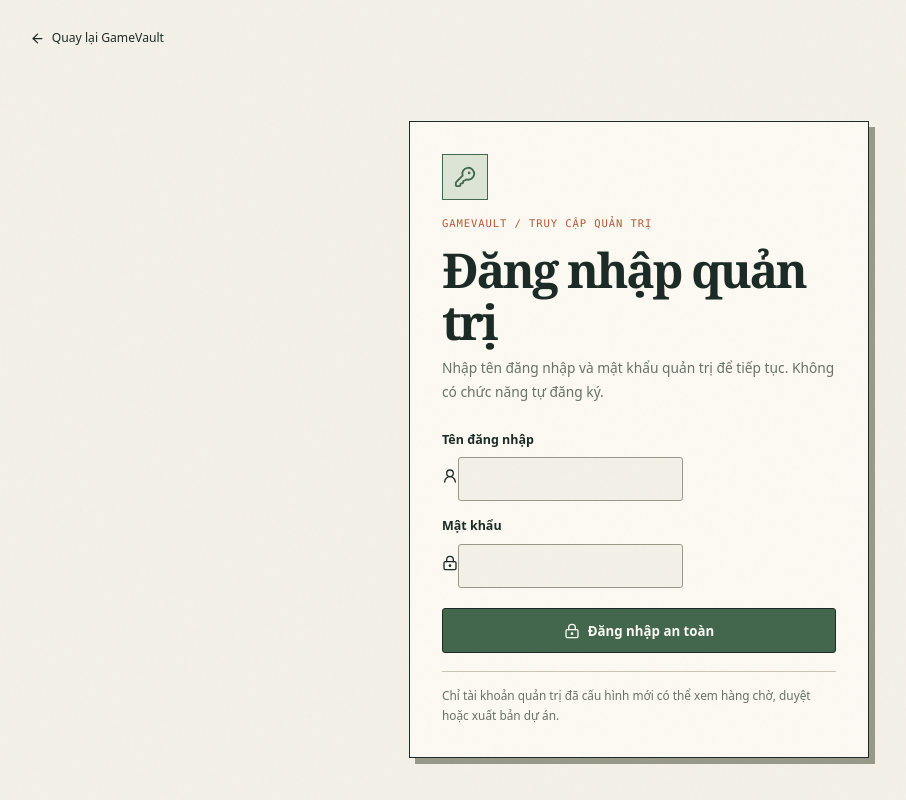
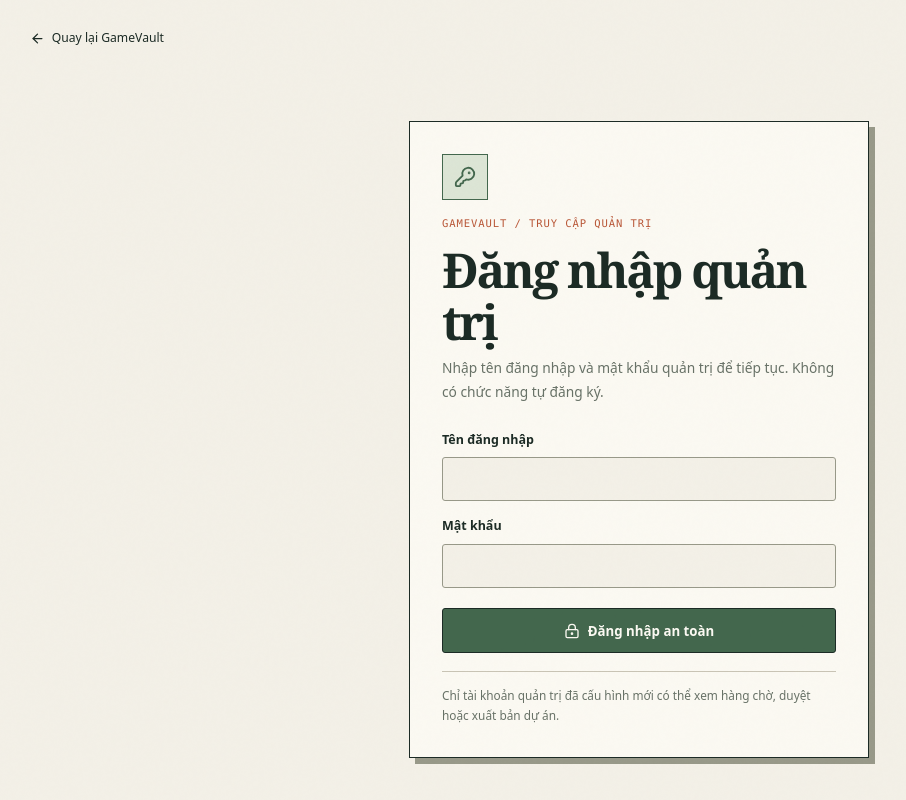
Before and after one commit to slgamervn/aaa, a Next.js app: page /admin/login in a window 1280 px wide. Shown: the whole page, without its empty margins (1-907 px from the left). Built offline with nearby package versions, Linux system fonts and the light colour scheme.

Commit message:
Keep username and password inputs aligned with existing admin form styling

```diff
--- a/app/admin/login/page.tsx
+++ b/app/admin/login/page.tsx
@@ -2,7 +2,7 @@
 
 import { FormEvent, useState } from "react";
 import { useRouter } from "next/navigation";
-import { ArrowLeft, KeyRound, LockKeyhole, UserRound } from "lucide-react";
+import { ArrowLeft, KeyRound, LockKeyhole } from "lucide-react";
 
 export default function AdminLoginPage() {
   const router = useRouter();
@@ -49,8 +49,6 @@ export default function AdminLoginPage() {
         <p>Nhập tên đăng nhập và mật khẩu quản trị để tiếp tục. Không có chức năng tự đăng ký.</p>
         <form onSubmit={signIn} className="admin-auth-form">
           <label htmlFor="admin-username">Tên đăng nhập</label>
-          <div className="admin-auth-input-wrap">
-            <UserRound size={16} aria-hidden="true" />
           <input
             id="admin-username"
             name="username"
@@ -64,11 +62,8 @@ export default function AdminLoginPage() {
             value={username}
             onChange={(event) => setUsername(event.target.value)}
           />
-          </div>
 
           <label htmlFor="admin-password">Mật khẩu</label>
-          <div className="admin-auth-input-wrap">
-            <LockKeyhole size={16} aria-hidden="true" />
           <input
             id="admin-password"
             name="password"
@@ -80,7 +75,6 @@ export default function AdminLoginPage() {
             value={password}
             onChange={(event) => setPassword(event.target.value)}
           />
-          </div>
 
           {error && <p className="admin-error" role="alert">{error}</p>}
           <button type="submit" disabled={loading}>
```
Lines whose indentation alone changed are shown as unchanged.
